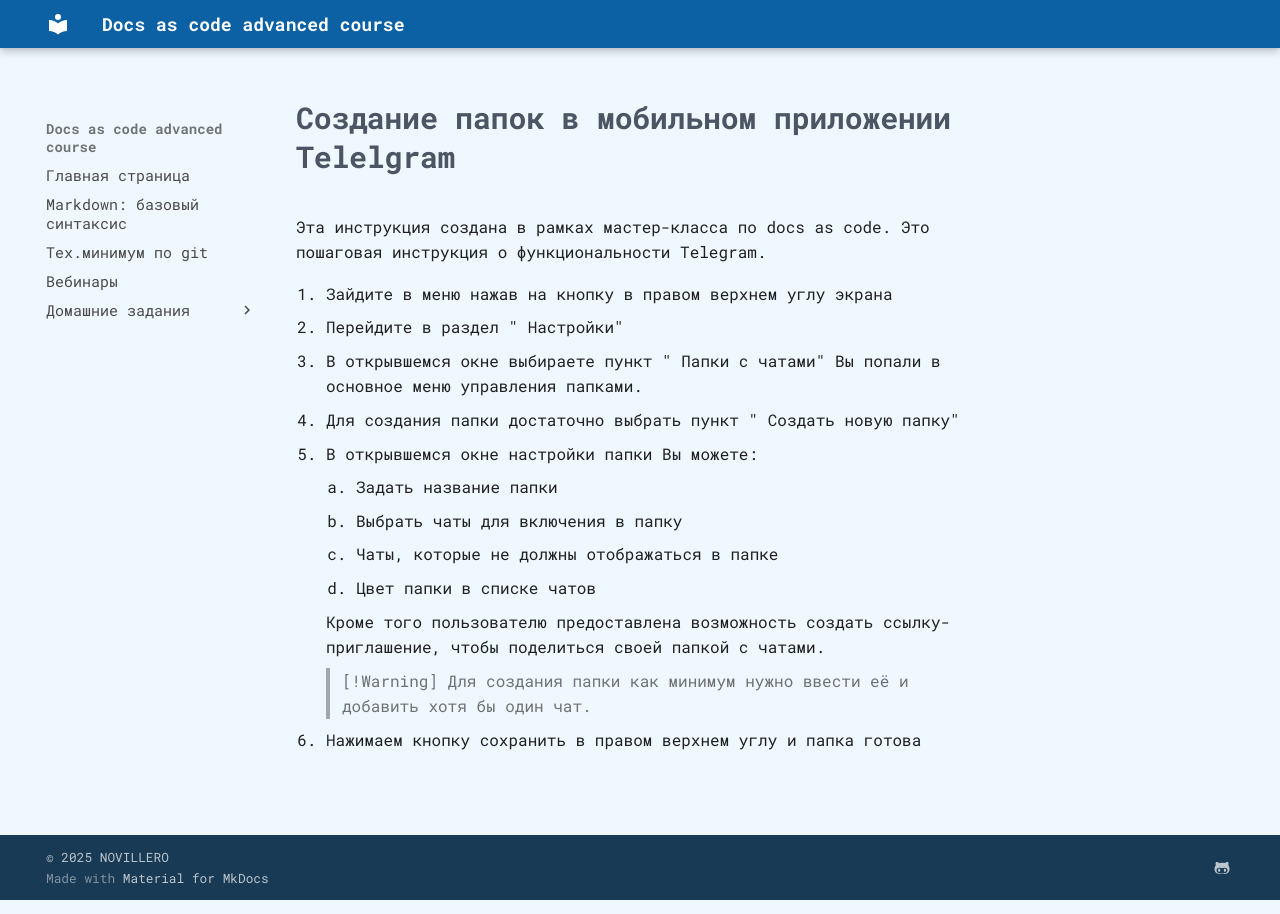
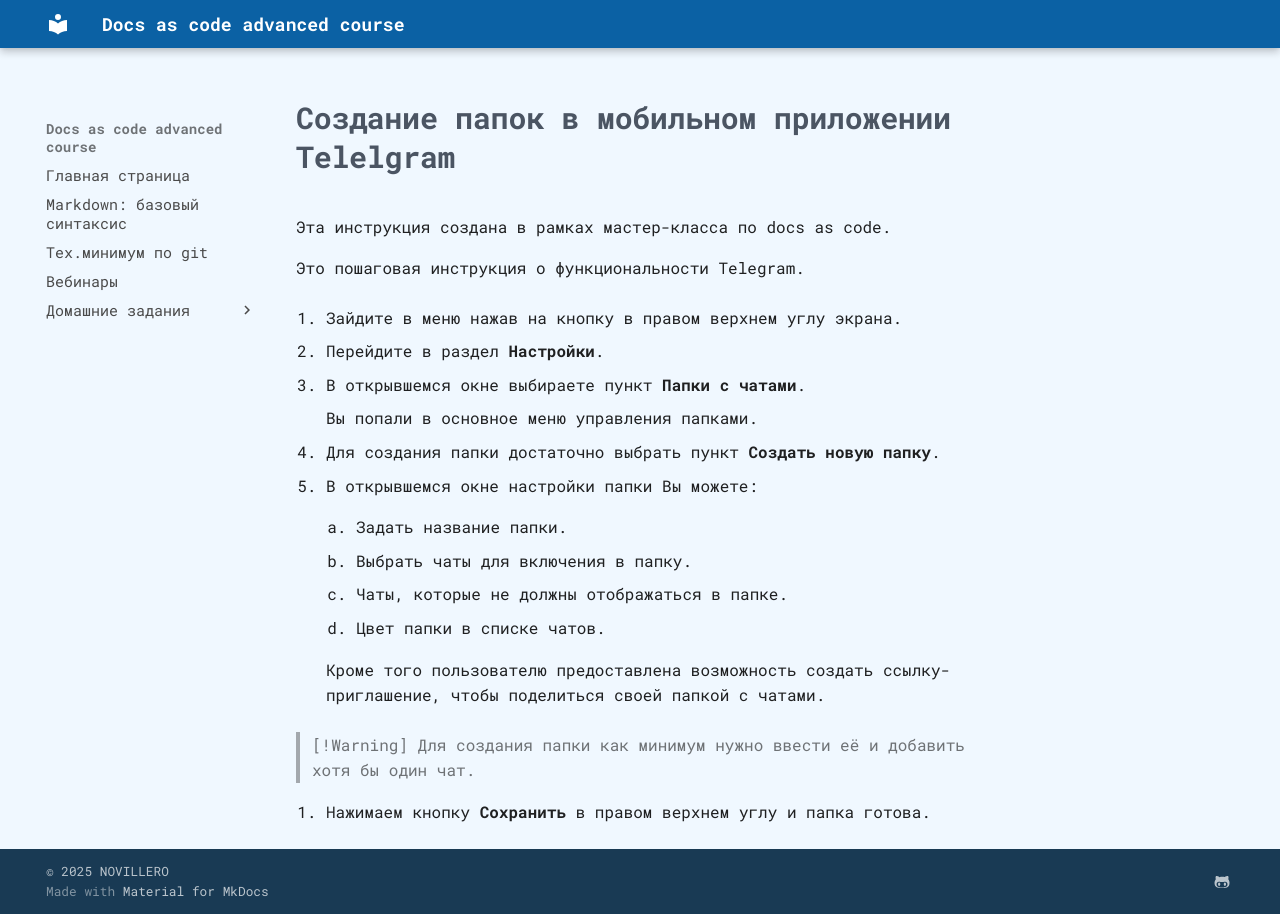
Before and after one commit to novillero/dac-advanced, an MkDocs documentation site: the page built from docs/instructions/helb11-instruction.md, in a window 1280 px wide. Built offline with MkDocs 1.6.1 and Material for MkDocs 9.7.7, drawn with Linux system fonts in a browser that asks for light colours; some web fonts are replaced.

Commit message:
Устранил замечания по результатам ревью, а также привел в соответсвие со Стайлгайдом оформление кнопок

```diff
--- a/docs/instructions/helb11-instruction.md
+++ b/docs/instructions/helb11-instruction.md
@@ -1,21 +1,31 @@
 # Создание папок в мобильном приложении Telelgram
 
 Эта инструкция создана в рамках мастер-класса по docs as code.
+
 Это пошаговая инструкция о функциональности Telegram.
 
-1. Зайдите в меню нажав на кнопку в правом верхнем углу экрана
-2. Перейдите в раздел " Настройки"
-3. В открывшемся окне выбираете пункт " Папки с чатами"
+1. Зайдите в меню нажав на кнопку в правом верхнем углу экрана.
+
+2. Перейдите в раздел **Настройки**.
+
+3. В открывшемся окне выбираете пункт **Папки с чатами**.
+
 	Вы попали в основное меню управления папками.
-4. Для создания папки достаточно выбрать пункт " Создать новую папку"
+
+4. Для создания папки достаточно выбрать пункт **Создать новую папку**.
+
 5. В открывшемся окне настройки папки Вы можете:
-	1. Задать название папки
-	2. Выбрать чаты для включения в папку
-	3. Чаты, которые не должны отображаться в папке
-	4. Цвет папки в списке чатов
+
+    1. Задать название папки.
+
+	2. Выбрать чаты для включения в папку.
+
+	3. Чаты, которые не должны отображаться в папке.
+
+	4. Цвет папки в списке чатов.
 
 	Кроме того пользователю предоставлена возможность создать ссылку-приглашение, чтобы поделиться своей папкой с чатами.
+
 > [!Warning] Для создания папки как минимум нужно ввести её  и добавить хотя бы один чат.
 
-
-6. Нажимаем кнопку сохранить в правом верхнем углу и папка готова
+6. Нажимаем кнопку **Сохранить** в правом верхнем углу и папка готова.
```
